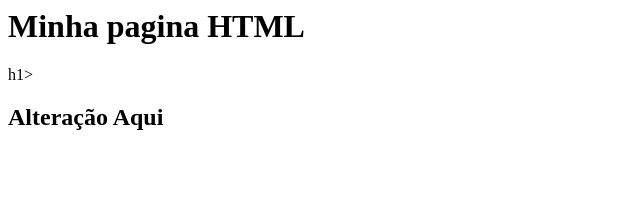
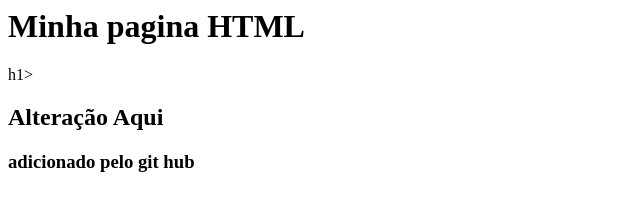
Before and after one commit to gilvanbagatini/gama-no-github, a plain HTML site: page index.html in a window 1280 px wide. Shown: the whole page, without its empty margins (0-640 px from the left). Drawn offline with Linux system fonts and the light colour scheme.

Commit message:
Update index.html

```diff
--- a/index.html
+++ b/index.html
@@ -2,5 +2,6 @@
 <body>
 <h1> Minha pagina HTML</h1>h1>
 <h2> Alteração Aqui <h2>
+  <h3> adicionado pelo git hub <h3>
 </body>
 </html>
```
